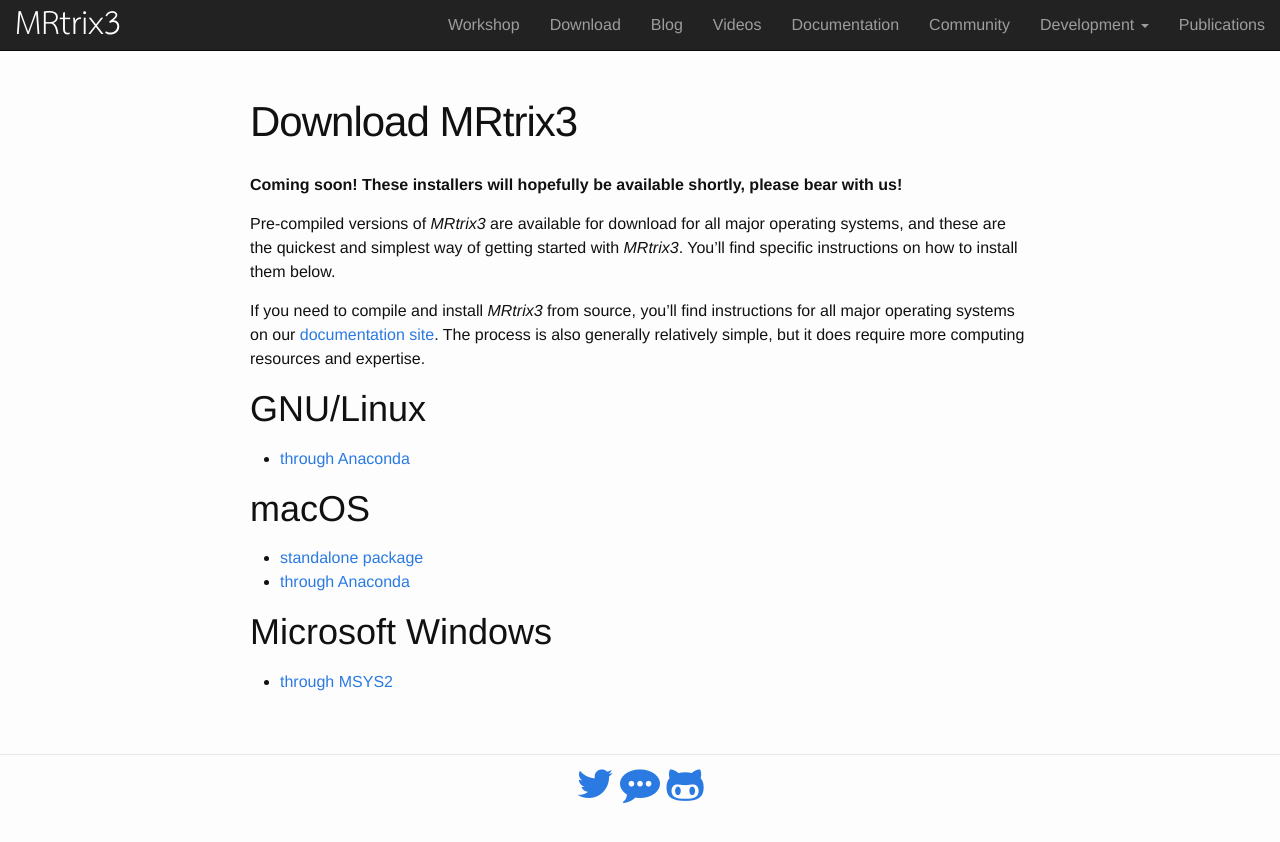
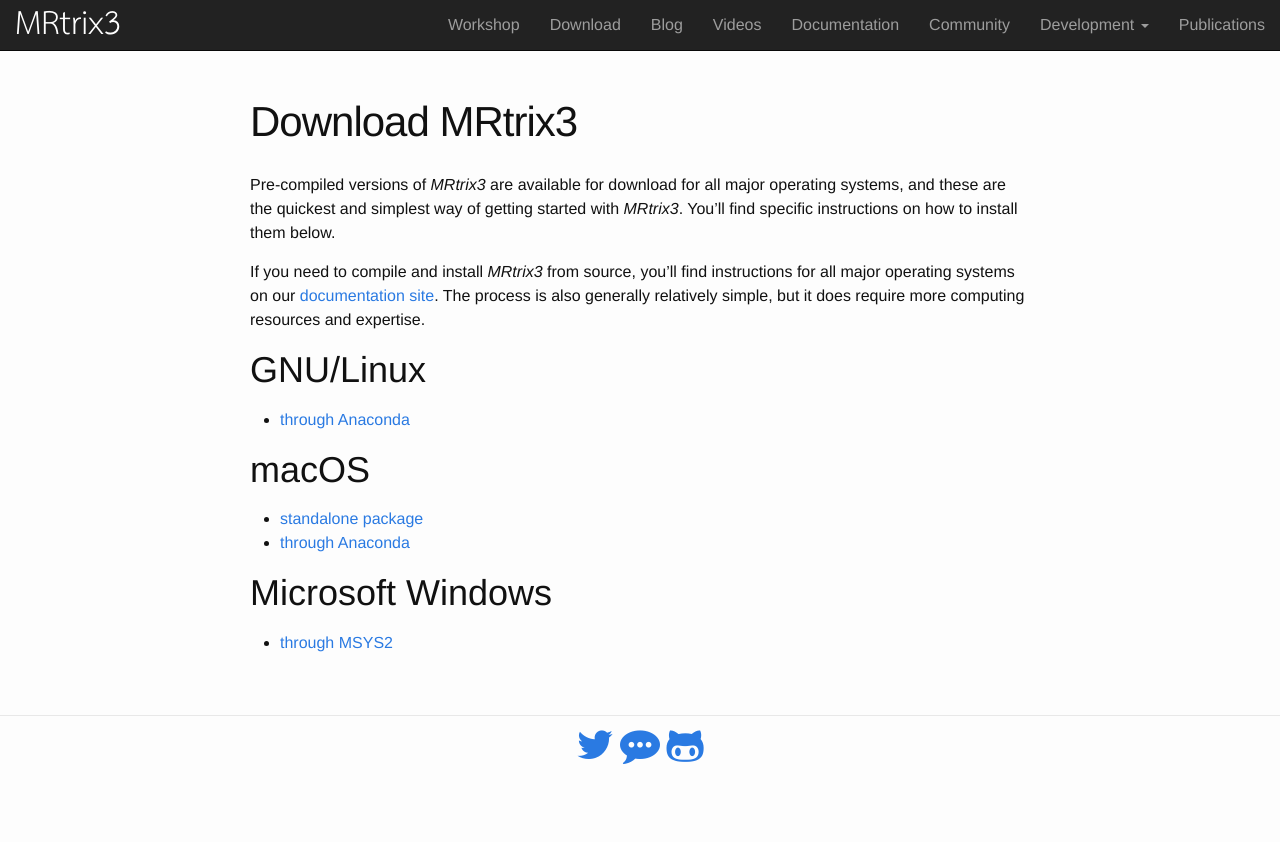
Before and after one commit to MRtrix3/MRtrix3.github.io, a Jekyll site: the page built from download/index.md, in a window 1280 px wide. Shown: the top 842 px of the page. Built offline with Jekyll 4.4.1, drawn with Linux system fonts in a browser that asks for light colours; nearby versions of some CDN libraries.

Commit message:
remove coming soon banner from download page

```diff
--- a/download/index.md
+++ b/download/index.md
@@ -2,8 +2,6 @@
 layout: "page"
 title: Download MRtrix3
 ---
-
-**Coming soon! These installers will hopefully be available shortly, please bear with us!**
 
 Pre-compiled versions of *MRtrix3* are available for download for all major
 operating systems, and these are the quickest and simplest way of getting
```
